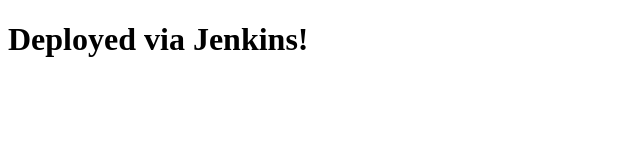
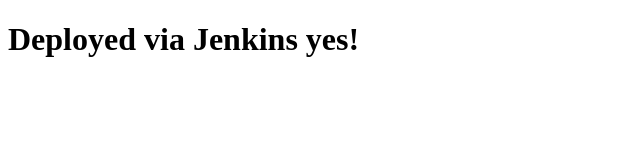
Before and after one commit to hmhbv/DockerS1, a plain HTML site: page index.html in a window 1280 px wide. Shown: the whole page, without its empty margins (0-640 px from the left). Drawn offline with Linux system fonts and the light colour scheme.

Commit message:
Update index.html

```diff
--- a/index.html
+++ b/index.html
@@ -4,6 +4,6 @@
     <title>Welcome to Nginx</title>
 </head>
 <body>
-    <h1>Deployed via Jenkins!</h1>
+    <h1>Deployed via Jenkins yes!</h1>
 </body>
 </html>
```
